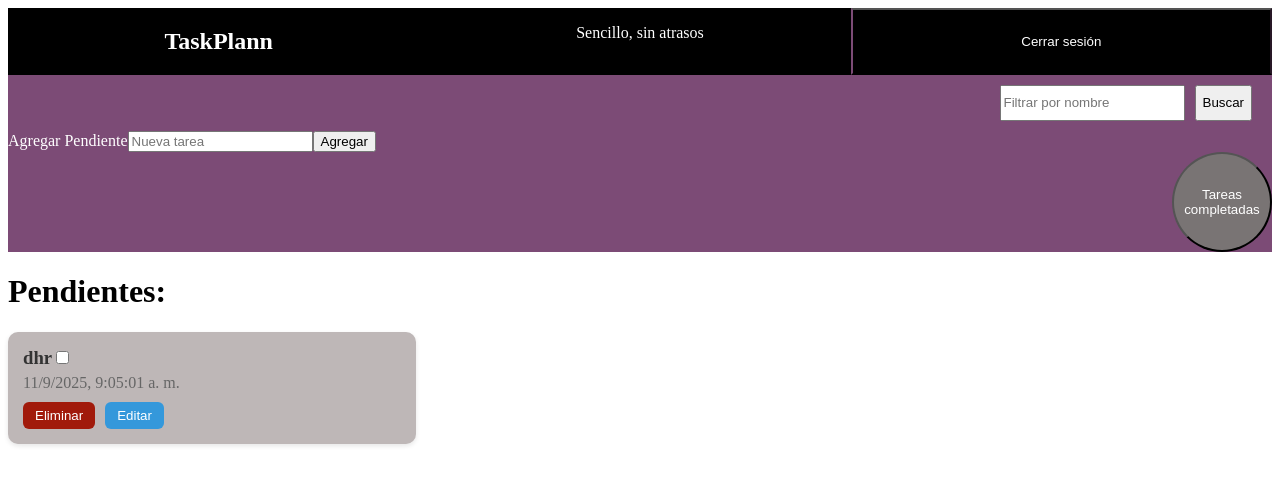
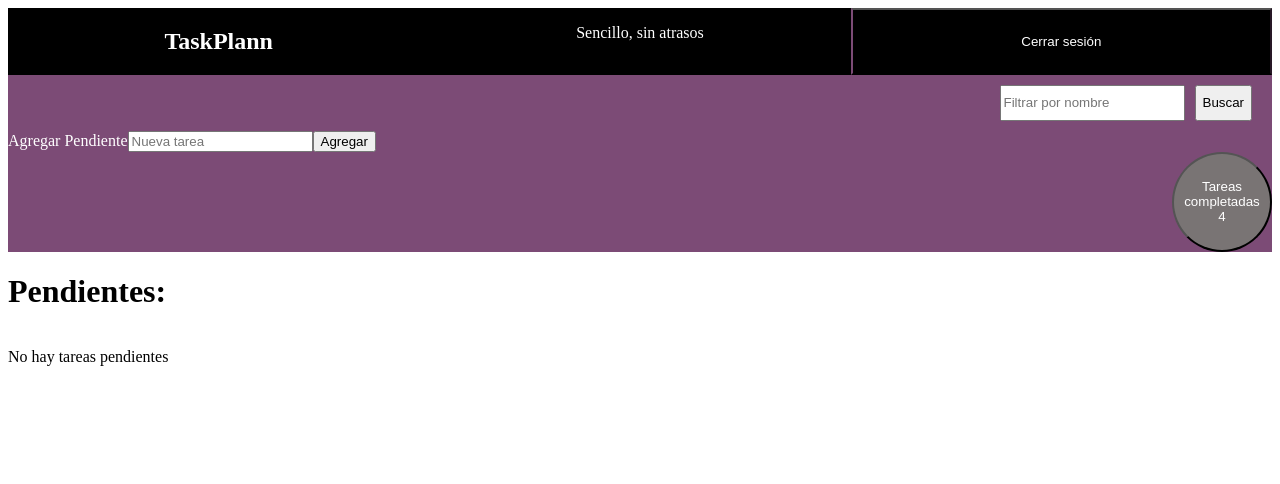
Before and after one commit to fwd-elhuerto/ToDoReact, a React (Vite) app: page /Gestor in a window 1280 px wide. Shown: the top 484 px of the page. Built offline with nearby package versions, Linux system fonts and the light colour scheme; data requests are answered from the project's data file.

Commit message:
animacion de transición y final de requerimientos basicos

```diff
--- a/db.json
+++ b/db.json
@@ -1,23 +1,5 @@
 {
   "tareas": [
-    {
-      "id": "40e8",
-      "nombre": "bdbjbsjkskjsjkbdg",
-      "estado": true,
-      "fecha": "10/9/2025, 3:16:31 p. m."
-    },
-    {
-      "id": "9b1e",
-      "nombre": "hiujbjbd",
-      "estado": true,
-      "fecha": "11/9/2025, 8:46:09 a. m."
-    },
-    {
-      "id": "cee0",
-      "nombre": "dhr",
-      "estado": false,
-      "fecha": "11/9/2025, 9:05:01 a. m."
-    },
     {
       "id": "9dce",
       "nombre": "bnfme",
--- a/src/components/Contenedor/AdminTask/AdminTask.jsx
+++ b/src/components/Contenedor/AdminTask/AdminTask.jsx
@@ -27,7 +27,7 @@ function AdminTask() {
   return (
     <div>
 
-        <NavBar agregarTarea={agregarTarea} mostrarPendiente={mostrarPendiente} setmostrarPendiente={setmostrarPendiente} />
+        <NavBar agregarTarea={agregarTarea} mostrarPendiente={mostrarPendiente} setmostrarPendiente={setmostrarPendiente} TareasM={TareasM} />
         <Contenedor TareasM={TareasM} setTareasM={setTareasM} mostrarPendiente={mostrarPendiente} setmostrarPendiente={setmostrarPendiente} />
 
     </div>
--- a/src/components/Contenedor/Contenedor.css
+++ b/src/components/Contenedor/Contenedor.css
@@ -44,3 +44,12 @@
   background-color: #3498db;
   color: white;
 }
+
+@media screen and (max-width: 768px) {
+    .lista-tareas {
+      display: flex;
+      flex-direction: column;
+      gap: 20px;
+    }
+
+}
--- a/src/components/Contenedor/Contenedor.jsx
+++ b/src/components/Contenedor/Contenedor.jsx
@@ -8,7 +8,7 @@ import '../Contenedor/Contenedor.css'
 
 
 function Contenedor({TareasM, setTareasM, mostrarPendiente}) {
-    console.log(TareasM);
+
 
 
 
@@ -69,7 +69,9 @@ function Contenedor({TareasM, setTareasM, mostrarPendiente}) {
         <h1> {mostrarPendiente ? "Pendientes:" : "Completadas:"} </h1>
 
         <div className="lista-tareas">
-            {tareasFiltradas.map((tarea) => (
+            {tareasFiltradas.length === 0
+            ? <p>No hay tareas pendientes</p>
+            : tareasFiltradas.map((tarea) => (
 
                     <div key={tarea.id} className="tarea-card">
 
--- a/src/components/NavBar/NavBar.css
+++ b/src/components/NavBar/NavBar.css
@@ -30,3 +30,9 @@
   display: flex;
   justify-content: right;
 }
+
+::view-transition-old(root),
+::view-transition-new(root) {
+  animation-duration: 0.4s;
+  animation-timing-function: ease-in-out;
+}
--- a/src/components/NavBar/NavBar.jsx
+++ b/src/components/NavBar/NavBar.jsx
@@ -4,13 +4,18 @@ import { Link, useNavigate} from 'react-router-dom'
 import Services from '../../services/Services';
 import '../NavBar/NavBar.css'
 import Swal from 'sweetalert2';
-import Contenedor from '../Contenedor/Contenedor';
 
 
-function NavBar({agregarTarea, mostrarPendiente, setmostrarPendiente}) {
+
+function NavBar({agregarTarea, mostrarPendiente, setmostrarPendiente, TareasM}) {
 const [Busqueda, setBusqueda]=useState("");
 const [NuevaT, setNuevaT]=useState("");
 const timeoutRef = useRef(null);
+
+const enCola = TareasM.filter(t => !t.estado).length;
+const terminadas = TareasM.filter(t => t.estado).length;
+console.log(terminadas);
+
 
 
 const agregarTareaPro = async () => {
@@ -28,6 +33,8 @@ const agregarTareaPro = async () => {
         setNuevaT("");
         Swal.fire("¡Listo!", "Tarea agregada.", "success");
         agregarTarea(savedTask)
+    } else{
+        Swal.fire("Error al guardar", "Ingrese un valor valido", "error");
     }
 }
 
@@ -35,8 +42,10 @@ const agregarTareaPro = async () => {
 
 const cambiarLista = () => {
    timeoutRef.current =setTimeout(() => {
-     setmostrarPendiente(!mostrarPendiente);
-    }, 1000);
+      document.startViewTransition(() => {
+        setmostrarPendiente(!mostrarPendiente);
+      });
+    }, 300);
 }
 const soltarMouse =() => {
   clearTimeout(timeoutRef.current)
@@ -65,7 +74,7 @@ const soltarMouse =() => {
             />
             <button onClick={agregarTareaPro} >Agregar</button><br />
          <div className='adminTarea'>
-            <button onMouseDown={cambiarLista} onMouseUp={soltarMouse} onMouseLeave={soltarMouse} className='completadas'>{mostrarPendiente ? 'Tareas completadas' : 'Tareas Pendientes'}</button>
+            <button onMouseDown={cambiarLista} onMouseUp={soltarMouse} onMouseLeave={soltarMouse} className='completadas'>{mostrarPendiente ? `Tareas completadas ${terminadas}` : `Tareas pendientes ${enCola}`}</button>
         </div>
       </div>
     </div>
```
